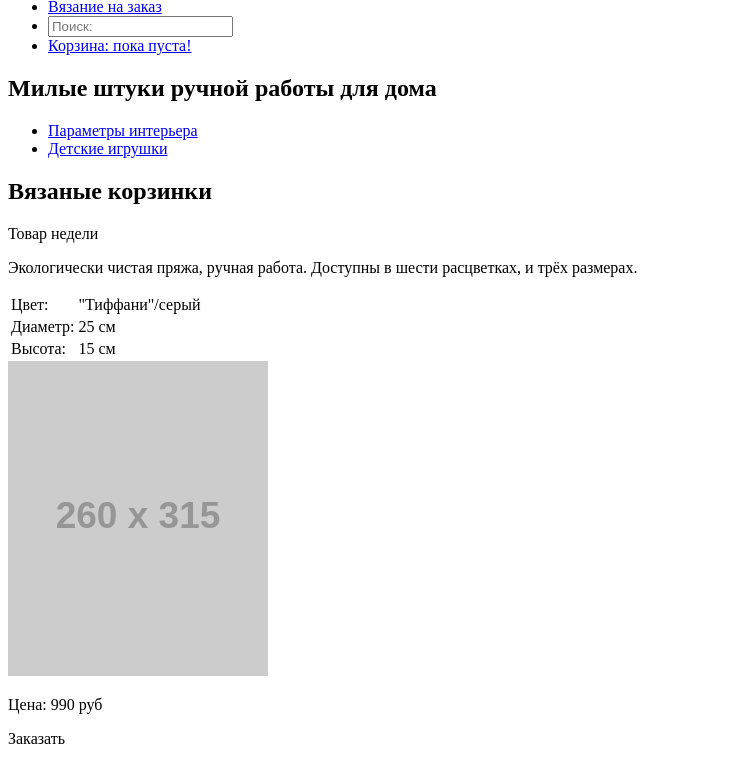
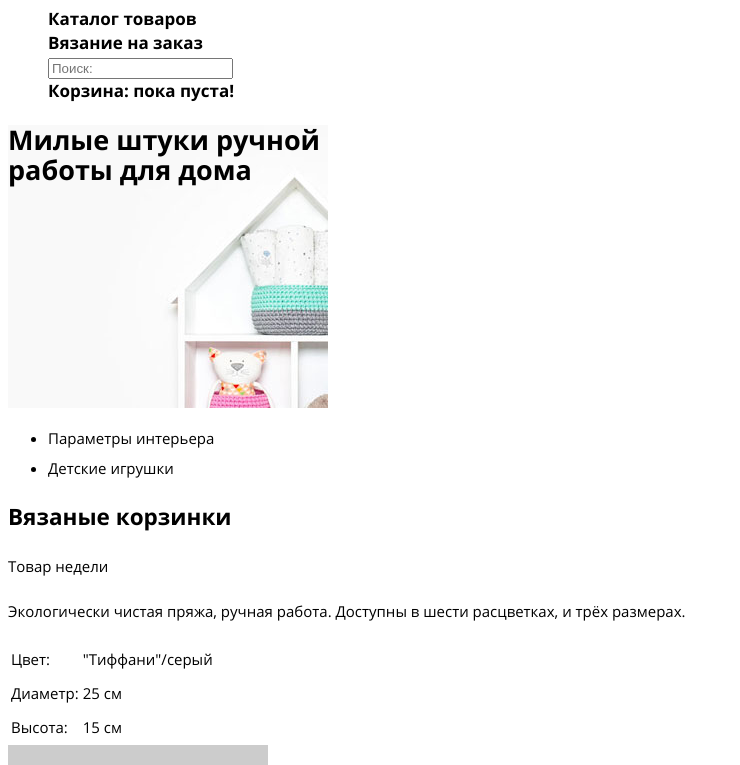
Before and after one commit to SergWulf/668021-mishka, a website: page source/index.html in a window 1280 px wide. Shown: the part 62-827 px from the top of the page, without its empty margins (0-740 px from the left). Drawn offline with nearby package versions, Linux system fonts and the light colour scheme; files that its build step writes are made by us from their sources; placeholder pictures from the web are drawn by us.

Commit message:
Базовая стилизация шапки и блока с заголовком

```diff
--- a/source/index.html
+++ b/source/index.html
@@ -9,7 +9,7 @@
     <header class="main-header">
       <div class="main-header__logo-block">
         <a class="main-header__logo">
-          <img class="main-header__logo-image" src="img/logo.png" alt="Логотип &laquo;Мишка&raquo;">
+          <img class="main-header__logo-image" src="img/logo-mobile.svg" alt="Логотип &laquo;Мишка&raquo;">
         </a>
         <button class="main-header__open-menu" href="#"></button>
       </div>
--- a/source/less/blocks/head-menu.less
+++ b/source/less/blocks/head-menu.less
@@ -0,0 +1,9 @@
+.head-menu {
+  font-size: 17px;
+  line-height: 24px;
+  font-weight: bold;
+}
+
+.head-menu__list {
+  list-style: none;
+}
--- a/source/less/blocks/head-title.less
+++ b/source/less/blocks/head-title.less
@@ -0,0 +1,12 @@
+.head-title {
+  width: 320px;
+  min-height: 283px;
+
+  background: url("../img/hero-mobile@1x.jpg") no-repeat 0 0;
+}
+
+.head-title__title {
+  font-size: 27px;
+  line-height: 30px;
+  font-weight: bold;
+}
--- a/source/less/others-styles.less
+++ b/source/less/others-styles.less
@@ -0,0 +1,28 @@
+@font-face {
+  font-family: "Open Sans";
+  src: url("../fonts/opensans.woff2");
+  font-weight: normal;
+  font-style: normal;
+}
+
+@font-face {
+  font-family: "Open Sans";
+  src: url("../fonts/opensansbold.woff2");
+  font-weight: bold;
+  font-style: normal;
+}
+
+body {
+  font-family: "Open Sans", "Arial", sans-serif;
+  font-size: 15px;
+  line-height: 30px;
+  font-weight: normal;
+  color: #000000;
+
+  background-color: #ffffff;
+}
+
+a {
+  text-decoration: none;
+  color: #000000;
+}
```
Also changed, not shown: source/catalog.html (+1 -1 lines), source/form.html (+1 -1 lines).
